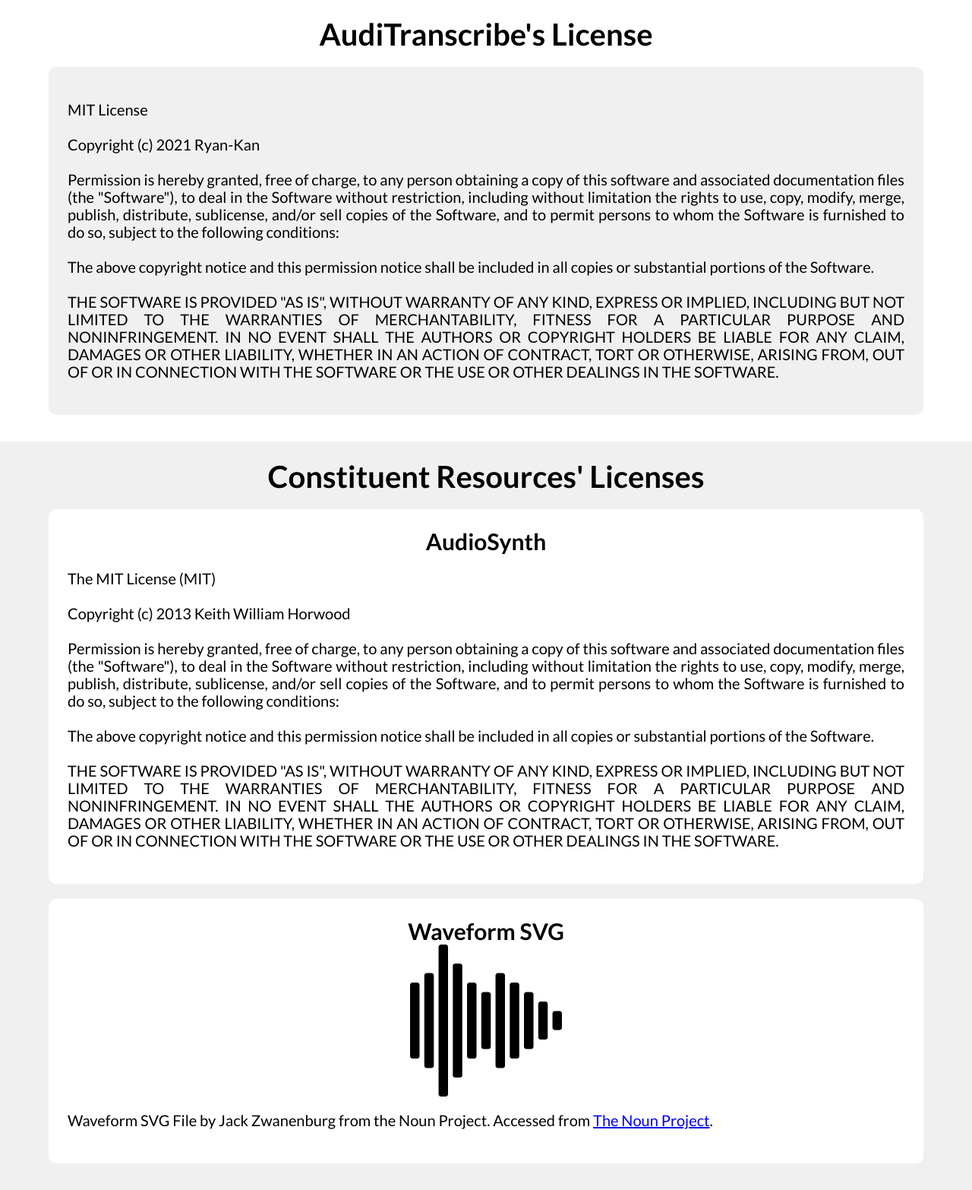
After one commit to PhotonicGluon/AudiTranscribe-Python, a Flask app: page /licenses in a window 1280 px wide. The commit adds this page. Shown: the part 161-1727 px from the top of the page at 76% size. Run offline with Flask 2, Linux system fonts and the light colour scheme.

Commit message:
Add Licenses to the Website

```diff
--- a/Todo.txt
+++ b/Todo.txt
@@ -1,6 +1,5 @@
 Todo:
     - Add detailed instructions on how to operate the application
-    - Add licenses to the website
 
 Fixme:
     - Beats lines take a long time to update if the spectrogram is long
--- a/app/app.py
+++ b/app/app.py
@@ -315,6 +315,11 @@
                            accepted_file_types=ACCEPTED_FILE_TYPES)
 
 
+@app.route("/licenses")
+def licenses():
+    return render_template("licenses.html")
+
+
 @app.route("/transcriber/<uuid>")
 def transcriber(uuid):
     # Generate the UUID's folder's path
--- /dev/null
+++ b/app/static/resources/css/licenses.css
@@ -0,0 +1,64 @@
+/* MAIN STYLING */
+/* Basic Styling */
+h1, h2 {
+    margin-top: 0;
+    text-align: center;
+    margin-bottom: 1px;
+}
+
+nav {
+    max-width: 90%;
+    margin: 0 auto;
+}
+
+
+/* CLASS-BASED STYLING */
+/* General Styling */
+.header {
+    background-image: linear-gradient(rgba(0, 0, 0, 0.5), rgba(0, 0, 0, 0.5)), url(../img/header_background.png);
+    background-size: cover;
+    background-position: center;
+    height: 20vh;
+    background-attachment: fixed;
+}
+
+.hero-box {
+    position: absolute;
+    top: 10vh;
+    transform: translate(calc(50vw - 50%), -50%);
+    color: white;
+}
+
+/* Main classes */
+.card {
+    background-color: #fff;
+    border-radius: 10px;
+    padding: 25px !important;
+    margin: 20px 0;
+}
+
+.card p {
+    text-align: justify;
+}
+
+.card-alt {
+    background-color: #f0f0f0;
+}
+
+.container {
+    width: 90%;
+    margin: 0 auto;
+}
+
+.content {
+    padding-bottom: 15px;
+}
+
+.content-alt {
+    background-color: #f0f0f0;
+}
+
+.logo {
+    margin-top: 30px;
+    float: left;
+}
--- /dev/null
+++ b/app/templates/licenses.html
@@ -0,0 +1,99 @@
+{% extends "base.html" %}
+
+{% block title %}
+    AudiTranscribe - Licenses
+{% endblock %}
+
+{% block stylesheets %}
+    <link rel="stylesheet" type="text/css" href="{{ url_for('static', filename='resources/css/licenses.css') }}">
+{% endblock %}
+
+{% block content %}
+    <div class="header">
+        <nav>
+            <a href="{{ url_for('main_page') }}">
+                <img src="{{ url_for('static', filename='resources/img/favicon.png') }}" alt="AudiTranscribe's Logo"
+                     width="50" class="logo">
+            </a>
+        </nav>
+
+        <div class="hero-box">
+            <h1>Licenses</h1>
+        </div>
+    </div>
+
+    <div class="content">
+        <div class="container">
+            <br>
+            <h1>AudiTranscribe's License</h1>
+
+            <div class="row card card-alt">
+                <p>
+                    MIT License<br>
+                    <br>
+                    Copyright (c) 2021 Ryan-Kan<br>
+                    <br>
+                    Permission is hereby granted, free of charge, to any person obtaining a copy
+                    of this software and associated documentation files (the "Software"), to deal
+                    in the Software without restriction, including without limitation the rights
+                    to use, copy, modify, merge, publish, distribute, sublicense, and/or sell
+                    copies of the Software, and to permit persons to whom the Software is
+                    furnished to do so, subject to the following conditions:<br>
+                    <br>
+                    The above copyright notice and this permission notice shall be included in all
+                    copies or substantial portions of the Software.<br>
+                    <br>
+                    THE SOFTWARE IS PROVIDED "AS IS", WITHOUT WARRANTY OF ANY KIND, EXPRESS OR
+                    IMPLIED, INCLUDING BUT NOT LIMITED TO THE WARRANTIES OF MERCHANTABILITY,
+                    FITNESS FOR A PARTICULAR PURPOSE AND NONINFRINGEMENT. IN NO EVENT SHALL THE
+                    AUTHORS OR COPYRIGHT HOLDERS BE LIABLE FOR ANY CLAIM, DAMAGES OR OTHER
+                    LIABILITY, WHETHER IN AN ACTION OF CONTRACT, TORT OR OTHERWISE, ARISING FROM,
+                    OUT OF OR IN CONNECTION WITH THE SOFTWARE OR THE USE OR OTHER DEALINGS IN THE
+                    SOFTWARE.
+                </p>
+            </div>
+        </div>
+    </div>
+
+    <div class="content content-alt">
+        <div class="container">
+            <br>
+            <h1>Constituent Resources' Licenses</h1>
+            <div class="row card">
+                <h2>AudioSynth</h2>
+                <p>
+                    The MIT License (MIT)<br>
+                    <br>
+                    Copyright (c) 2013 Keith William Horwood<br>
+                    <br>
+                    Permission is hereby granted, free of charge, to any person obtaining a copy of
+                    this software and associated documentation files (the "Software"), to deal in
+                    the Software without restriction, including without limitation the rights to
+                    use, copy, modify, merge, publish, distribute, sublicense, and/or sell copies of
+                    the Software, and to permit persons to whom the Software is furnished to do so,
+                    subject to the following conditions:<br>
+                    <br>
+                    The above copyright notice and this permission notice shall be included in all
+                    copies or substantial portions of the Software.<br>
+                    <br>
+                    THE SOFTWARE IS PROVIDED "AS IS", WITHOUT WARRANTY OF ANY KIND, EXPRESS OR
+                    IMPLIED, INCLUDING BUT NOT LIMITED TO THE WARRANTIES OF MERCHANTABILITY, FITNESS
+                    FOR A PARTICULAR PURPOSE AND NONINFRINGEMENT. IN NO EVENT SHALL THE AUTHORS OR
+                    COPYRIGHT HOLDERS BE LIABLE FOR ANY CLAIM, DAMAGES OR OTHER LIABILITY, WHETHER
+                    IN AN ACTION OF CONTRACT, TORT OR OTHERWISE, ARISING FROM, OUT OF OR IN
+                    CONNECTION WITH THE SOFTWARE OR THE USE OR OTHER DEALINGS IN THE SOFTWARE.
+                </p>
+            </div>
+
+            <div class="row card">
+                <h2>Waveform SVG</h2>
+                <img src="{{ url_for('static', filename='vendors/img/noun-waveform-165177.png') }}" alt="Waveform Image"
+                     width="200" style="display: block; margin: auto">
+                <p>
+                    Waveform SVG File by Jack Zwanenburg from the Noun Project. Accessed from <a
+                        href="https://thenounproject.com/term/waveform/165177/">The Noun Project</a>.
+                </p>
+            </div>
+        </div>
+    </div>
+{% endblock %}
```
Also changed, not shown: app/static/resources/css/main_page.css (+6 -1 lines), app/templates/main_page.html (+11 -1 lines), LICENSES.txt (deleted), app/static/vendors/img/noun-waveform-165177.png (added).
